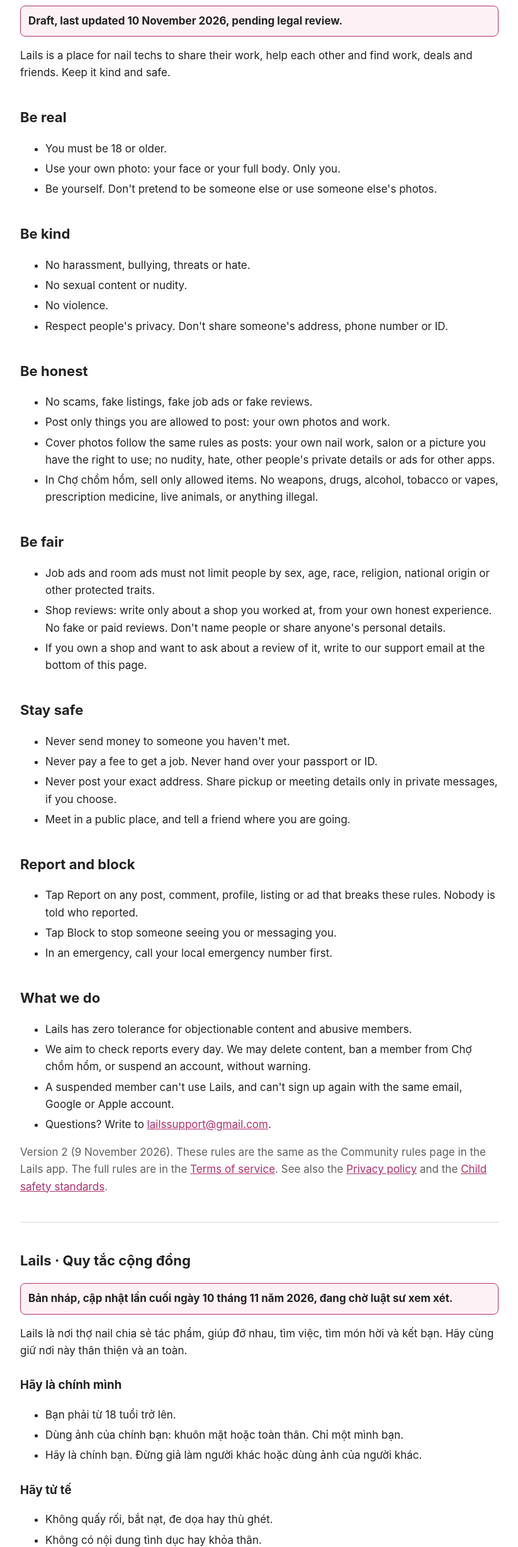
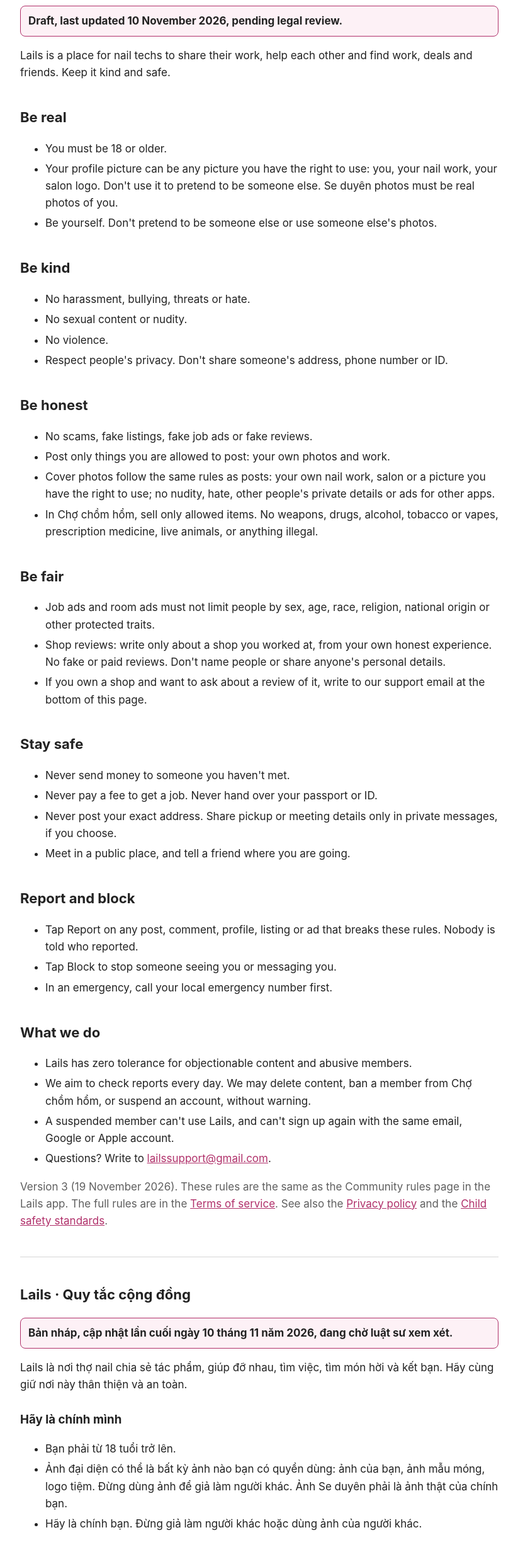
Before and after one commit to stevenhoangduc/lails-app, a plain HTML site: page community-rules.html in a window 1280 px wide. Shown: the part 110-2566 px from the top of the page at 63% size, without its empty margins (228-1051 px from the left). Drawn offline with Linux system fonts and the light colour scheme.

Commit message:
Terms and Community rules version 3: any profile picture you have the right to use; Se duyên photos must be real (19 Nov 2026)

```diff
--- a/community-rules.html
+++ b/community-rules.html
@@ -33,7 +33,7 @@ hr{border:0;border-top:1px solid var(--line);margin:2.5em 0}
 <h2>Be real</h2>
 <ul>
 <li>You must be 18 or older.</li>
-<li>Use your own photo: your face or your full body. Only you.</li>
+<li>Your profile picture can be any picture you have the right to use: you, your nail work, your salon logo. Don't use it to pretend to be someone else. Se duyên photos must be real photos of you.</li>
 <li>Be yourself. Don't pretend to be someone else or use someone else's photos.</li>
 </ul>
 <h2>Be kind</h2>
@@ -76,7 +76,7 @@ hr{border:0;border-top:1px solid var(--line);margin:2.5em 0}
 <li>A suspended member can't use Lails, and can't sign up again with the same email, Google or Apple account.</li>
 <li>Questions? Write to <a href="mailto:lailssupport@gmail.com">lailssupport@gmail.com</a>.</li>
 </ul>
-<p class="muted">Version 2 (9 November 2026). These rules are the same as the Community rules page in the Lails app. The full rules are in the <a href="terms.html">Terms of service</a>. See also the <a href="privacy.html">Privacy policy</a> and the <a href="child-safety.html">Child safety standards</a>.</p>
+<p class="muted">Version 3 (19 November 2026). These rules are the same as the Community rules page in the Lails app. The full rules are in the <a href="terms.html">Terms of service</a>. See also the <a href="privacy.html">Privacy policy</a> and the <a href="child-safety.html">Child safety standards</a>.</p>
 </section>
 
 <hr>
@@ -88,7 +88,7 @@ hr{border:0;border-top:1px solid var(--line);margin:2.5em 0}
 <h3>Hãy là chính mình</h3>
 <ul>
 <li>Bạn phải từ 18 tuổi trở lên.</li>
-<li>Dùng ảnh của chính bạn: khuôn mặt hoặc toàn thân. Chỉ một mình bạn.</li>
+<li>Ảnh đại diện có thể là bất kỳ ảnh nào bạn có quyền dùng: ảnh của bạn, ảnh mẫu móng, logo tiệm. Đừng dùng ảnh để giả làm người khác. Ảnh Se duyên phải là ảnh thật của chính bạn.</li>
 <li>Hãy là chính bạn. Đừng giả làm người khác hoặc dùng ảnh của người khác.</li>
 </ul>
 <h3>Hãy tử tế</h3>
@@ -131,7 +131,7 @@ hr{border:0;border-top:1px solid var(--line);margin:2.5em 0}
 <li>Thành viên bị khóa tài khoản không thể dùng Lails, và không thể đăng ký lại bằng cùng email, tài khoản Google hay Apple.</li>
 <li>Có câu hỏi? Hãy viết cho <a href="mailto:lailssupport@gmail.com">lailssupport@gmail.com</a>.</li>
 </ul>
-<p class="muted">Phiên bản 2 (ngày 9 tháng 11 năm 2026). Các quy tắc này giống trang Quy tắc cộng đồng trong ứng dụng Lails.</p>
+<p class="muted">Phiên bản 3 (ngày 19 tháng 11 năm 2026). Các quy tắc này giống trang Quy tắc cộng đồng trong ứng dụng Lails.</p>
 </section>
 </body>
 </html>
```
Also changed, not shown: terms.html (+2 -2 lines).
